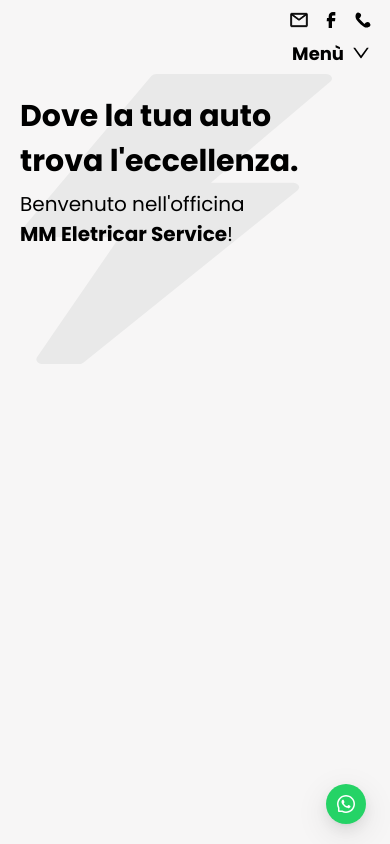
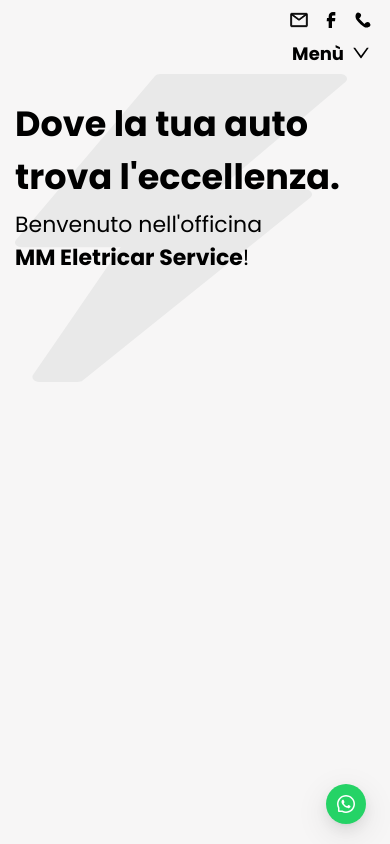
Before and after one commit to michelepatella/mmeletricarservice.it, a React (Create React App) app: page / in a window 390 px wide. Shown: the top 844 px of the page. Built offline with nearby package versions, Linux system fonts and the light colour scheme.

Commit message:
home layout content and menu bug fixed

```diff
--- a/src/css/Home.css
+++ b/src/css/Home.css
@@ -14,7 +14,7 @@
 /* ------ Layout content ------ */
 /* ------ Title + description ------- */
 /* ------ Big screen ------- */
-@media (min-width: 1024px) {
+@media (min-width: 1024px){
     .title-container {
         overflow: hidden;
         margin-left: 280px;
@@ -51,7 +51,7 @@
 
 
 /* ------ Medium screen ------- */
-@media (min-height: 768px) and (max-width: 1023px) and (orientation: landscape){
+@media (min-height: 768px) and (max-width: 1023px) and (orientation: landscape) {
     .title-container {
         overflow: hidden;
         margin-left: 220px;
@@ -161,17 +161,53 @@
     }
 }
 
-@media (max-height: 767px) and (orientation: landscape){
+@media (max-width: 767px){
     .title-container {
         overflow: hidden;
-        margin-left: 20px;
+        margin-left: 15px;
         background-image: url('../images/background.svg');
         background-repeat: no-repeat;
         background-position: initial;
         height: 100vh;
         width: 100%;
         margin-top: 10px;
-        background-size: 38%;
+        background-size: 85%;
+        opacity: 0;
+        animation: fadeIn 1.5s ease forwards;
+        animation-delay: 0.5s;
+    }
+
+    @keyframes fadeIn {
+        to {
+            opacity: 1;
+        }
+    }
+
+    .home-title {
+        font-size: 35px;
+        font-family: 'Poppins';
+        color: black;
+        margin-bottom: 0px;
+    }
+
+    .home-description {
+        font-size: 22px;
+        color: black;
+        margin-top: 5px;
+    }
+}
+
+@media (max-height: 767px) and (orientation: landscape) and (max-width: 1023px){
+    .title-container {
+        overflow: hidden;
+        margin-left: 15px;
+        background-image: url('../images/background.svg');
+        background-repeat: no-repeat;
+        background-position: initial;
+        height: 100vh;
+        width: 100%;
+        margin-top: 10px;
+        background-size: 45%;
         opacity: 0;
         animation: fadeIn 1.5s ease forwards;
         animation-delay: 0.5s;
```
